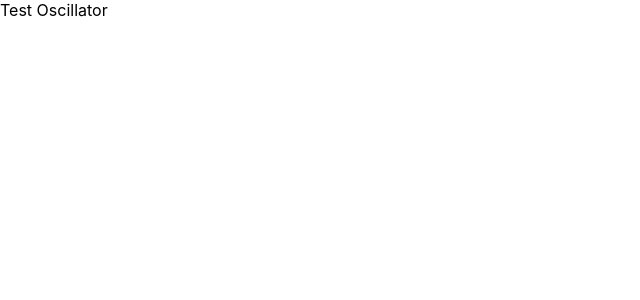
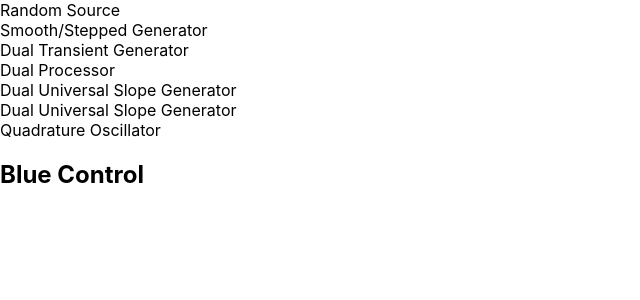
Before and after one commit to KingaJanicka/React-Serge, a React (Create React App) app: page / in a window 1280 px wide. Shown: the top 300 px of the page, without its empty margins (0-640 px from the left). Built offline with nearby package versions, Linux system fonts and the light colour scheme.

Commit message:
Module/Panel framework

```diff
--- a/src/App.js
+++ b/src/App.js
@@ -4,13 +4,12 @@ import Rack from "./rack";
 import Row from "./row";
 import TestOsc from "./util/test-osc";
 import Oscilloscope from "./oscilloscope";
-
+import BlueControl from "./blue-control";
 function App() {
   return (
     <Rack>
       <Row>
-        <TestOsc />
-        <Oscilloscope width={1000} height={1000} />
+        <BlueControl></BlueControl>
       </Row>
     </Rack>
   );
--- /dev/null
+++ b/src/blue-control/index.js
@@ -0,0 +1,20 @@
+import React from "react";
+import Panel from "../panel";
+import Module from "../module";
+import DualProcessor from "../dual-processor";
+
+const BlueControl = ({ className }) => {
+  return (
+    <Panel footer={<h2>Blue Control</h2>}>
+      <Module name="Random Source"></Module>
+      <Module name="Smooth/Stepped Generator"></Module>
+      <Module name="Dual Transient Generator"></Module>
+      <DualProcessor></DualProcessor>
+      <Module name="Dual Universal Slope Generator"></Module>
+      <Module name="Dual Universal Slope Generator"></Module>
+      <Module name="Quadrature Oscillator"></Module>
+    </Panel>
+  );
+};
+
+export default BlueControl;
--- /dev/null
+++ b/src/dual-processor/index.js
@@ -0,0 +1,8 @@
+import React from "react";
+import Module from "../module";
+
+const DualProcessor = ({ className }) => {
+  return <Module name="Dual Processor" className="dual-processor"></Module>;
+};
+
+export default DualProcessor;
--- a/src/module/index.js
+++ b/src/module/index.js
@@ -1,9 +1,16 @@
 import React, { useContext } from "react";
-import { engineContext } from "../rack";
+//import { engineContext } from "../rack";
 
-const Module = ({ children }) => {
-  const engine = useContext(engineContext);
-  return children(engine);
+const Module = ({ className, children, name }) => {
+  //  const engine = useContext(engineContext);
+  //  return children(engine);
+  return (
+    <div className={`${className}__module`}>
+      <div className={`${className}__module--name`}>{name}</div>
+      {children}
+    </div>
+  );
 };
+Module.defaultProps = { className: "serge", name: "Module" };
 
 export default Module;
--- /dev/null
+++ b/src/panel/index.js
@@ -0,0 +1,17 @@
+import React from "react";
+
+const Panel = ({ className, footer, children }) => {
+  return (
+    <section className={`${className}__panel`}>
+      <div className={`${className}__modules`}>{children}</div>
+
+      {footer && <div className={`${className}__footer`}>{footer}</div>}
+    </section>
+  );
+};
+
+Panel.defaultProps = {
+  className: "serge"
+};
+
+export default Panel;
```
Also changed, not shown: src/jack/index.js (added, +8 -0 lines).
